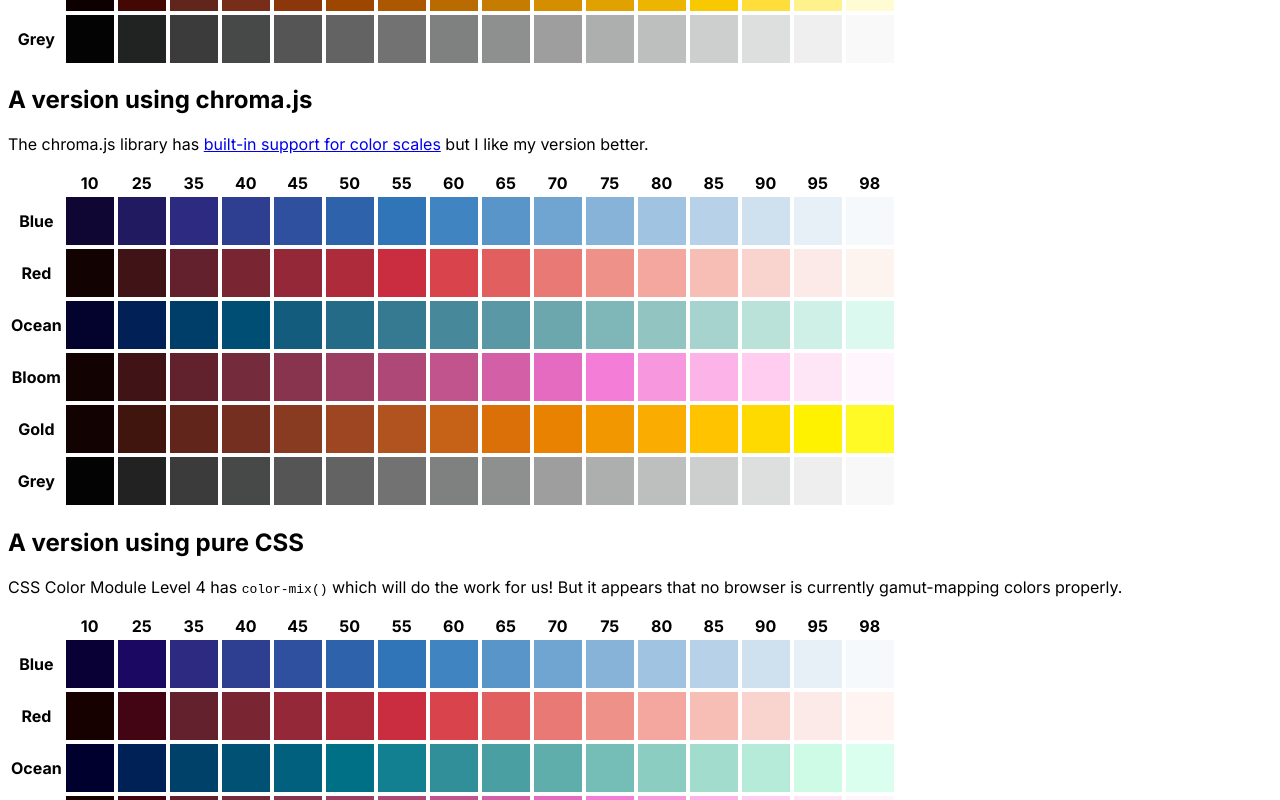
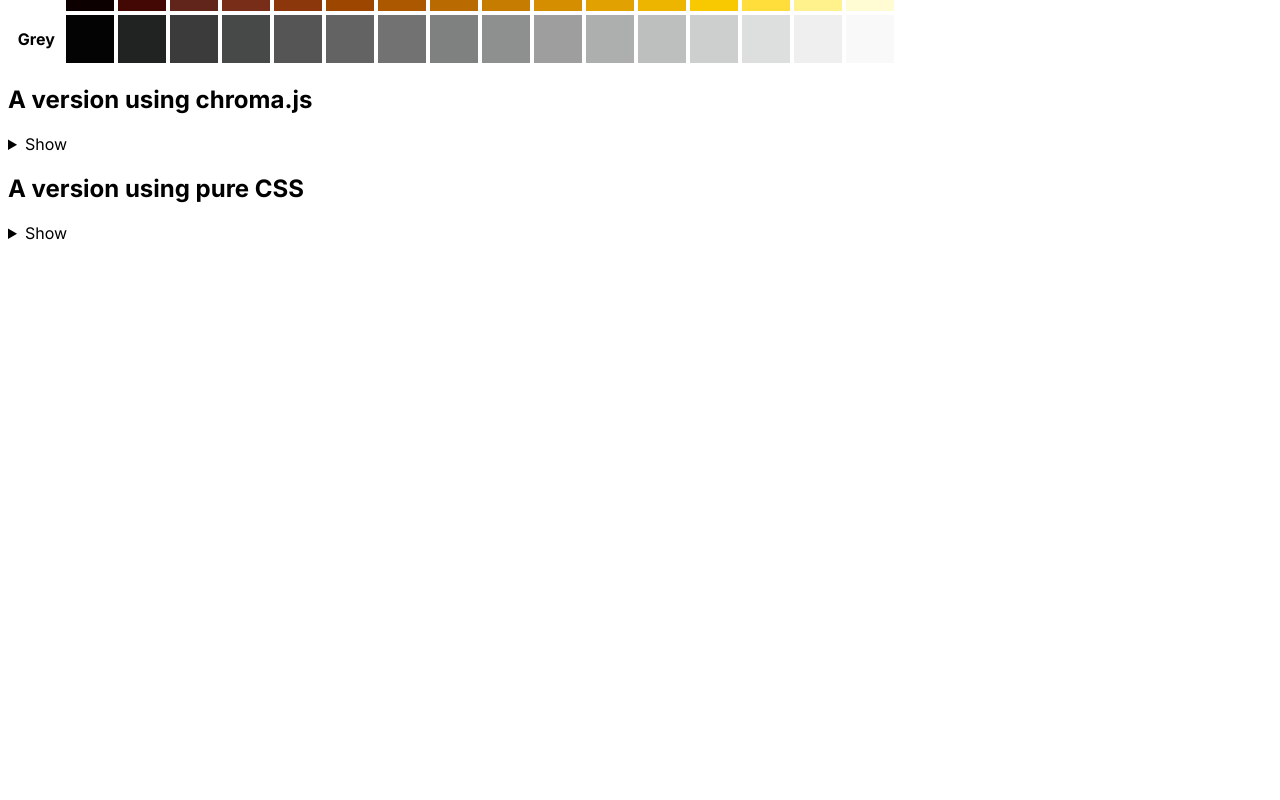
Before and after one commit to TravisSpomer/oklch, a Next.js app: page / in a window 1280 px wide. Shown: the part 840-1640 px from the top of the page. After the commit the page ends 1091 px from the top, so only its background shows below. Built offline with nearby package versions, Linux system fonts and the light colour scheme.

Commit message:
Janky expand and collapse

```diff
--- a/src/app/page.tsx
+++ b/src/app/page.tsx
@@ -106,6 +106,10 @@ export default function Home() {
 				</tbody>
 			</table>
 			<h2>A version using chroma.js</h2>
+			<details>
+				<summary>
+					Show
+				</summary>
 				<p>The chroma.js library has <a href="https://gka.github.io/chroma.js/#color-scales" target="_blank">built-in support for color scales</a> but I like my version better.</p>
 				<table>
 					<thead>
@@ -121,7 +125,12 @@ export default function Home() {
 						</tr>)}
 					</tbody>
 				</table>
+			</details>
 			<h2>A version using pure CSS</h2>
+			<details>
+				<summary>
+					Show
+				</summary>
 				<p>CSS Color Module Level 4 has <code>color-mix()</code> which will do the work for us! But it appears that no browser is currently gamut-mapping colors properly.</p>
 				<table>
 					<thead>
@@ -137,6 +146,7 @@ export default function Home() {
 						</tr>)}
 					</tbody>
 				</table>
+			</details>
 		</main>
 	)
 
```
Lines whose indentation alone changed are shown as unchanged.
